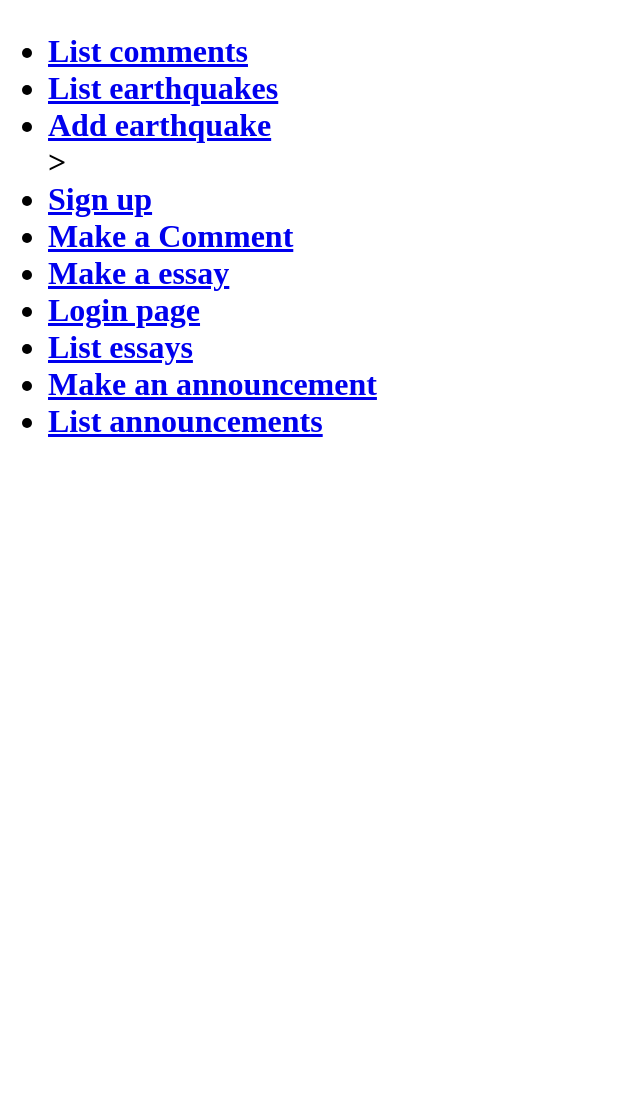
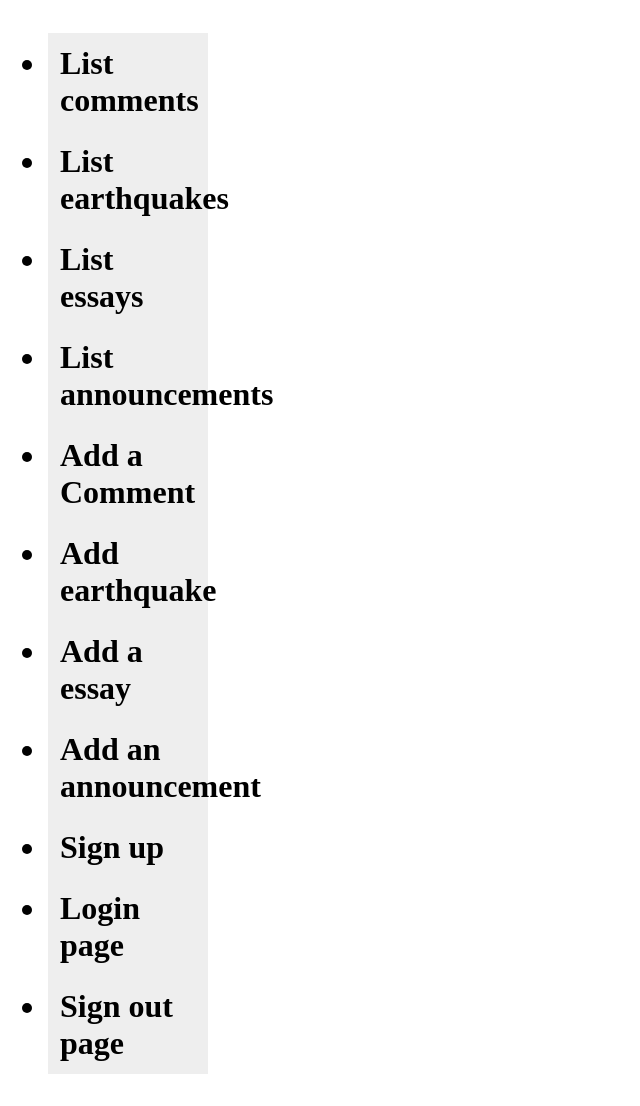
Before and after one commit to itucsdb1964/earthquake, a Flask app: page / in a window 1280 px wide. Shown: the part 126-1232 px from the top of the page, without its empty margins (0-640 px from the left). Before the commit the page ends 563 px from the top, so only its background shows below. Run offline with Flask 2, Linux system fonts and the light colour scheme; some libraries are stand-ins or nearby versions.

Commit message:
Update home.html

```diff
--- a/templates/home.html
+++ b/templates/home.html
@@ -3,22 +3,45 @@
   <head>
     <meta charset="utf-8"/>
     <title>Earthquake Website</title>
+    <style>
+      .vertical-menu {
+        width: 200px;
+      }
+
+      .vertical-menu a {
+        background-color: #eee;
+        color: black;
+        display: block;
+        padding: 12px;
+        text-decoration: none;
+      }
+
+      .vertical-menu a:hover {
+        background-color: #ccc;
+      }
+    </style>
   </head>
   <body>
     <h1>TODAY: {{ day }}<h1>
     <p>Recent Earthquakessss:{{aaa}}</p>
+    <div class="vertical-menu">
         <ul>
       <li><a href="/comments">List comments</a></li>
       <li><a href="/earthquakes">List earthquakes</a> </li>
-      <li><a href="/new_earthquake">Add earthquake</a></li>>
+      <li><a href="/essays">List essays</a> </li>
+      <li><a href="/announcements">List announcements</a> </li>
+      <li><a href="/makecomment">Add a Comment</a></li>
+      <li><a href="/new_earthquake">Add earthquake</a></li>
+      <li><a href="/makeessay">Add a essay</a></li>
+      <li><a href="/makeannouncement">Add an announcement</a></li>
       <li><a href="/signup">Sign up</a></li>
-      <li><a href="/makecomment">Make a Comment</a></li>
-      <li><a href="/makeessay">Make a essay</a></li>
       <li><a href="/login">Login page</a> </li>
-      <li><a href="/essays">List essays</a> </li>
-      <li><a href="/makeannouncement">Make an announcement</a></li>
-      <li><a href="/announcements">List announcements</a> </li>
+      <li><a href="/signout">Sign out page</a> </li>
+
+
+
 
     </ul>
+  </div>
   </body>
 </html>
```
